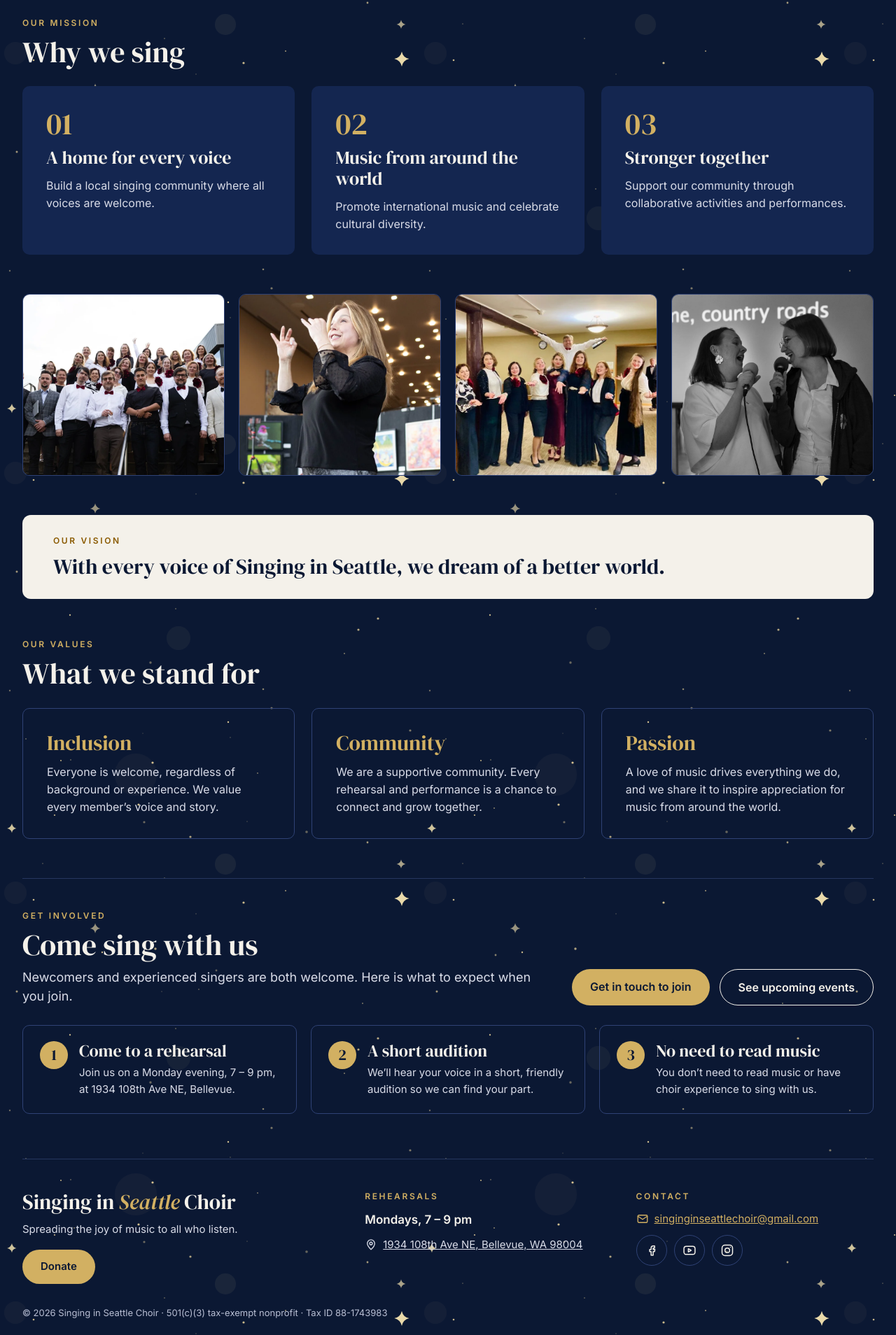
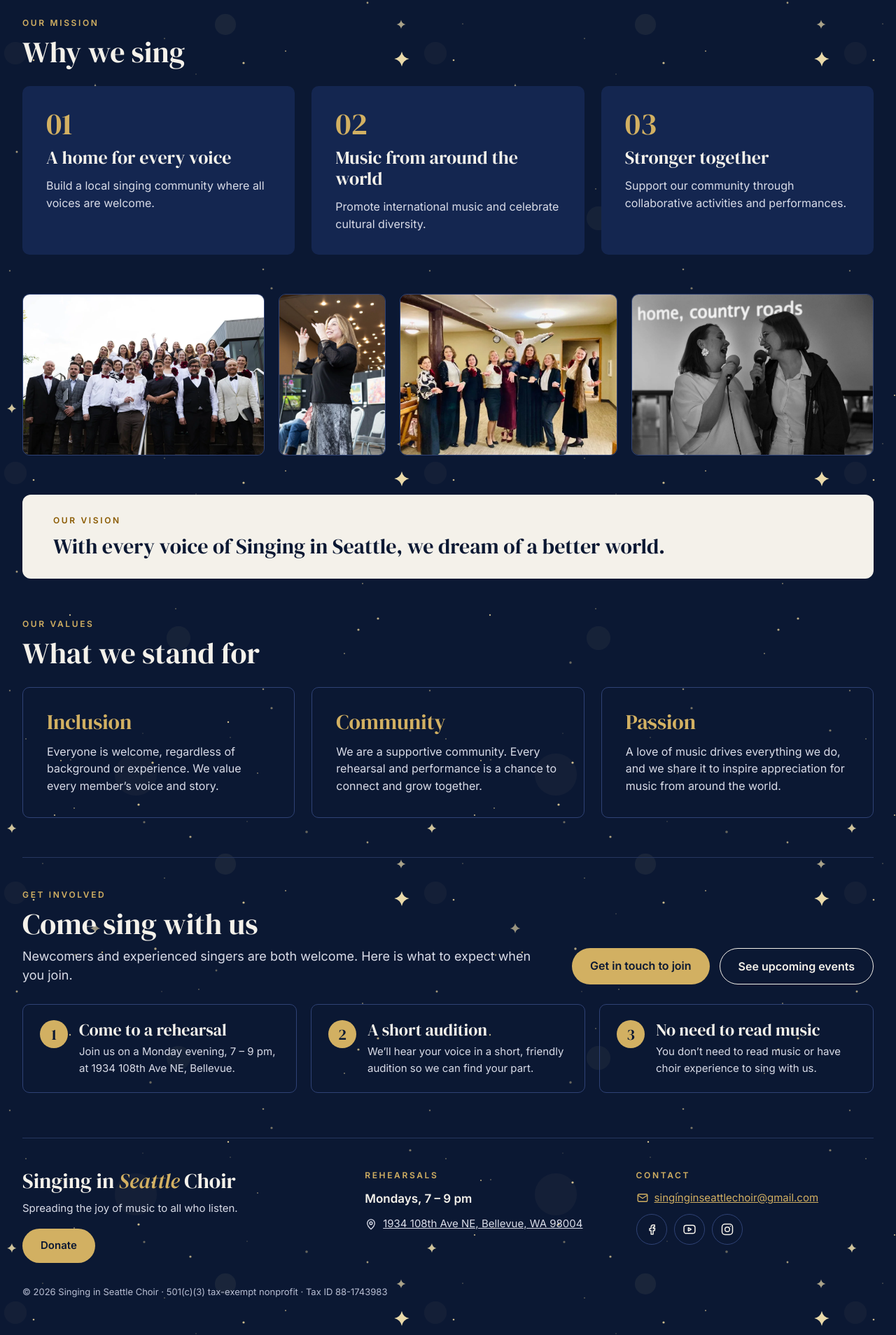
Before and after one commit to Singing-in-Seattle-Choir/singing-in-seattle-choir.github.io, a Jekyll site: the page about.html, which Jekyll copies as it is, in a window 1280 px wide. Shown: the part 784-2692 px from the top of the page at 70% size. Built offline with Jekyll 4.4.1, drawn with Linux system fonts in a browser that asks for light colours.

Commit message:
Show About page photos uncropped
The photos sat in equal square cells, which cut the sides off
landscape shots like the choir on the stairs. Lay them out as a
justified row instead: each photo keeps its own aspect ratio
(set per image via --ar) and all photos in a row share a height.
On phones they wrap into two rows of two.

Co-Authored-By: Claude Opus 5.5 <noreply@anthropic.com>

```diff
--- a/about.html
+++ b/about.html
@@ -85,10 +85,10 @@
     </section>
 
     <section class="photos" aria-label="Photos of the choir">
-      <img src="assets/about/about-stairs.webp" alt="The choir gathered on outdoor steps in concert dress" style="object-position: center 45%" loading="lazy">
-      <img src="assets/about/about-conductor.webp" alt="The conductor leading the choir" style="object-position: center 25%" loading="lazy">
-      <img src="assets/about/about-playful.webp" alt="Choir members posing playfully together" style="object-position: center 40%" loading="lazy">
-      <img src="assets/about/about-duet.webp" alt="Two choir members singing a duet" style="object-position: center 45%" loading="lazy">
+      <img src="assets/about/about-stairs.webp" alt="The choir gathered on outdoor steps in concert dress" style="--ar: 1.5" loading="lazy">
+      <img src="assets/about/about-conductor.webp" alt="The conductor leading the choir" style="--ar: 0.667" loading="lazy">
+      <img src="assets/about/about-playful.webp" alt="Choir members posing playfully together" style="--ar: 1.349" loading="lazy">
+      <img src="assets/about/about-duet.webp" alt="Two choir members singing a duet" style="--ar: 1.5" loading="lazy">
     </section>
 
     <section class="vision" aria-label="Our vision">
--- a/assets/site.css
+++ b/assets/site.css
@@ -213,8 +213,9 @@ h2.big { margin: 0; font-family: var(--serif); font-weight: 400; font-size: 42px
 .tile h3.gold { color: var(--gold); font-size: 30px; }
 .tile p { margin: 0; font-size: 16px; line-height: 1.55; color: var(--muted); }
 
-.photos { position: relative; margin-top: 56px; display: grid; grid-template-columns: repeat(4, minmax(0, 1fr)); gap: 20px; }
-.photos img { width: 100%; height: 260px; object-fit: cover; border-radius: 10px; border: 1px solid var(--border); }
+/* Justified row: each photo keeps its own aspect ratio (--ar), all share a height. */
+.photos { position: relative; margin-top: 56px; display: flex; flex-wrap: wrap; gap: 20px; }
+.photos img { flex: var(--ar) 1 calc(var(--ar) * 100px); min-width: 0; height: auto; aspect-ratio: var(--ar); object-fit: cover; border-radius: 10px; border: 1px solid var(--border); }
 
 .vision { position: relative; margin-top: 56px; background: var(--cream); color: var(--navy); border-radius: 12px; padding: 28px 44px; display: flex; flex-direction: column; gap: 10px; }
 .vision .label { color: var(--gold-dark); }
@@ -249,8 +250,7 @@ h2.big { margin: 0; font-family: var(--serif); font-weight: 400; font-size: 42px
 @media (max-width: 1000px) {
   .story { grid-template-columns: 1fr; gap: 18px; }
   .grid3, .steps, .grid2 { grid-template-columns: 1fr; gap: 16px; }
-  .photos { grid-template-columns: repeat(2, minmax(0, 1fr)); gap: 12px; }
-  .photos img { height: 180px; }
+  .photos { gap: 12px; }
   .join .top { flex-direction: column; align-items: flex-start; gap: 20px; }
   .nowrap-lg { white-space: normal; }
 }
@@ -262,7 +262,6 @@ h2.big { margin: 0; font-family: var(--serif); font-weight: 400; font-size: 42px
   .stats b { font-size: 28px; }
   .stats span { font-size: 12px; }
   .tile { padding: 22px; }
-  .photos img { height: 150px; }
   .vision { padding: 20px 22px; }
   .vision p { font-size: 22px; }
   .join { padding-top: 28px; gap: 22px; }
```
